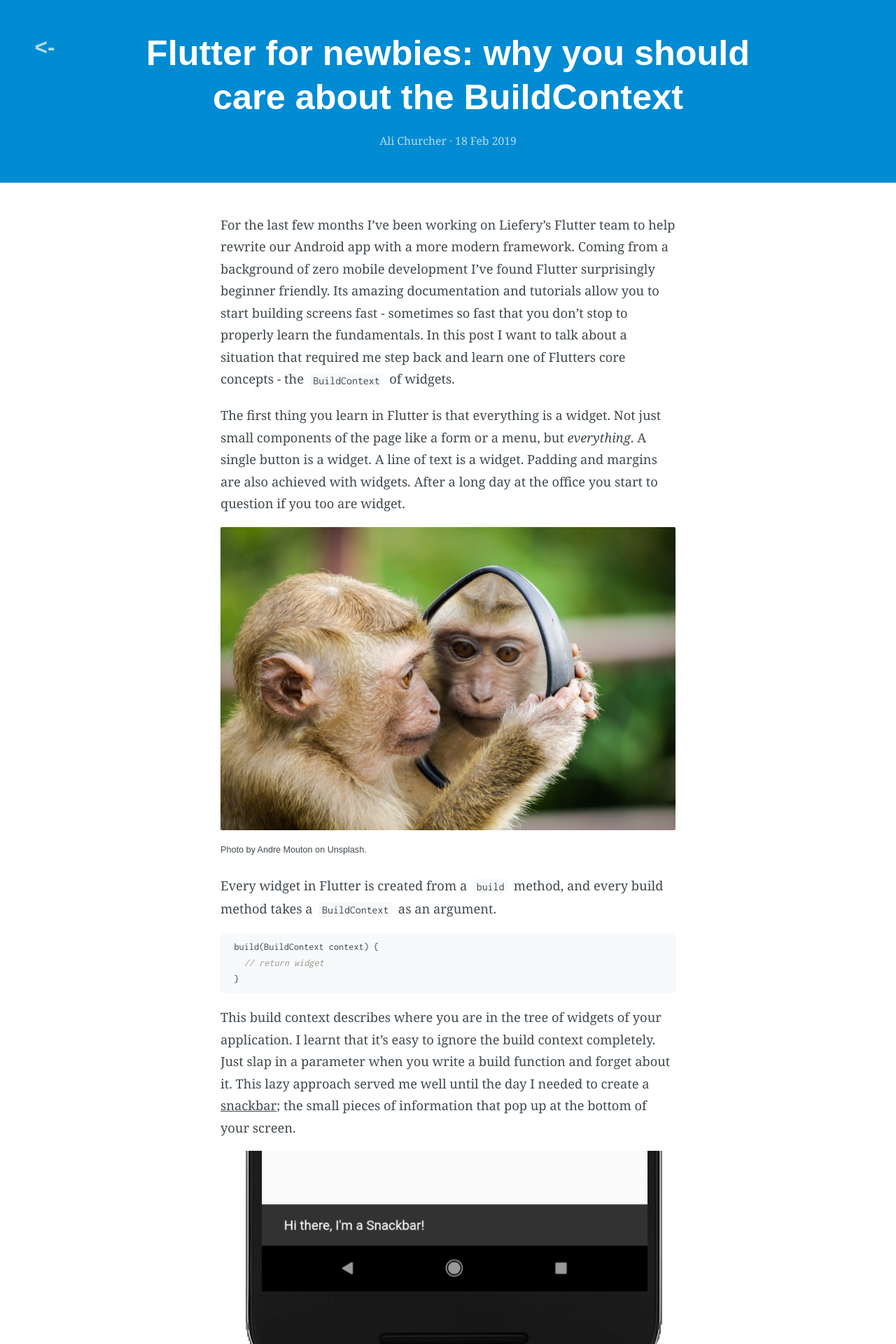
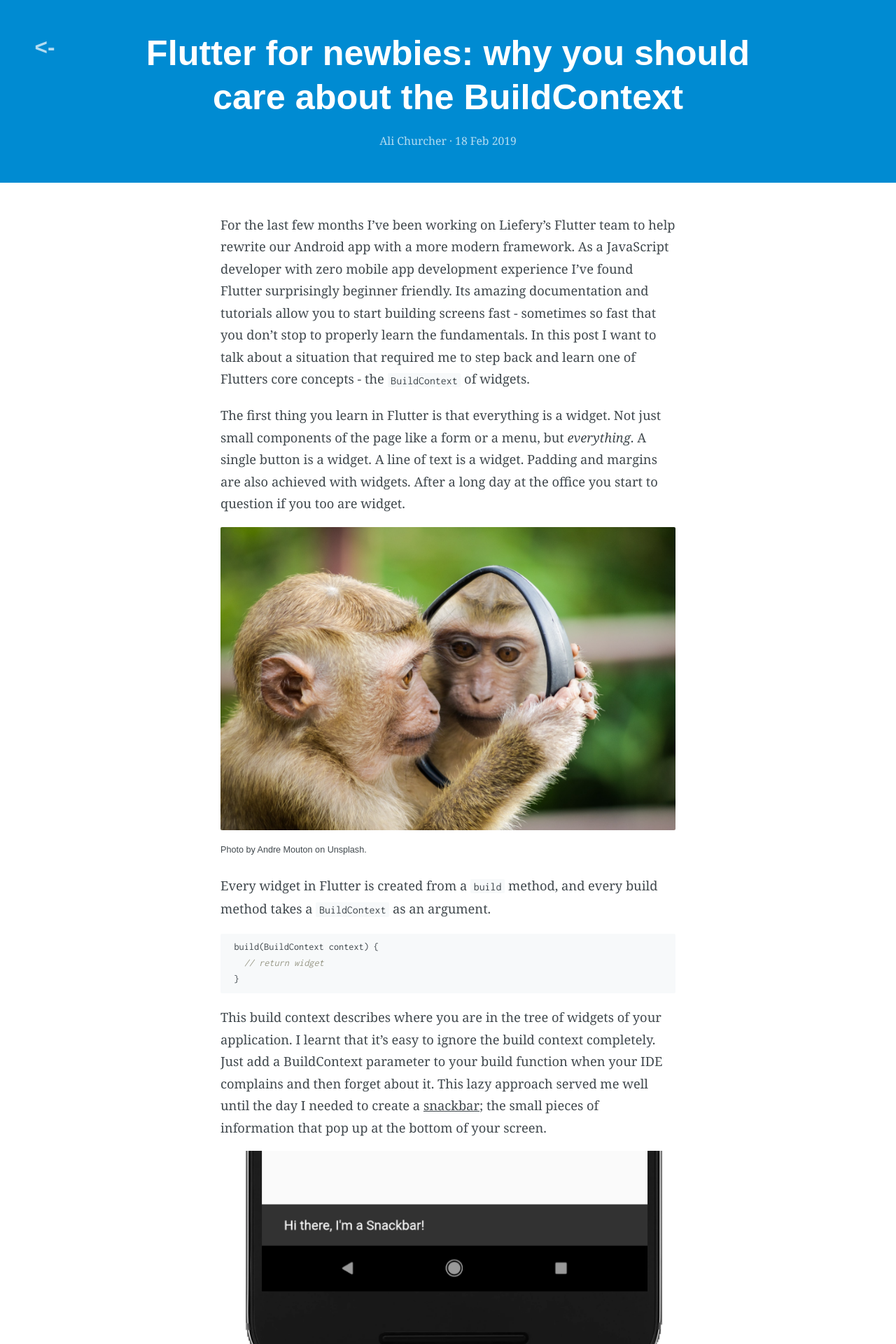
Before and after one commit to liefery-it-legacy/blog, a Jekyll site: the page built from _posts/2019-02-20-flutter-for-newbies-why-you-should-care-about-the-build-context.md, in a window 1280 px wide. Shown: the top 1920 px of the page at 70% size. Built offline with Jekyll 4.4.1, drawn with Linux system fonts in a browser that asks for light colours; some web fonts are replaced; comment, search, counter and statistics services are not loaded; some of the changed text lies outside the part shown.

Commit message:
Adam feedback. JS background, typos, code clarity

````diff
--- a/_posts/2019-02-20-flutter-for-newbies-why-you-should-care-about-the-build-context.md
+++ b/_posts/2019-02-20-flutter-for-newbies-why-you-should-care-about-the-build-context.md
@@ -7,8 +7,8 @@ tags: flutter snackbar scaffold of buildcontext dart
 excerpt: "In this post I want to talk about a situation that required me step back and learn one of Flutter's core concepts - the BuildContext of Widgets."
 ---
 
-For the last few months I've been working on Liefery's Flutter team to help rewrite our Android app with a more modern framework. Coming from a background of zero mobile development I've found Flutter surprisingly beginner friendly. Its amazing documentation and tutorials allow you to start building screens fast - sometimes so fast that you don't stop to properly learn the fundamentals.
-In this post I want to talk about a situation that required me step back and learn one of Flutters core concepts - the `BuildContext` of widgets.
+For the last few months I've been working on Liefery's Flutter team to help rewrite our Android app with a more modern framework. As a JavaScript developer with zero mobile app development experience I've found Flutter surprisingly beginner friendly. Its amazing documentation and tutorials allow you to start building screens fast - sometimes so fast that you don't stop to properly learn the fundamentals.
+In this post I want to talk about a situation that required me to step back and learn one of Flutters core concepts - the `BuildContext` of widgets.
 
  The first thing you learn in Flutter is that everything is a widget. Not just small components of the page like a form or a menu, but _everything_. A single button is a widget. A line of text is a widget. Padding and margins are also achieved with widgets. After a long day at the office you start to question if you too are widget.
 
@@ -22,7 +22,7 @@ Every widget in Flutter is created from a `build` method, and every build method
    // return widget
  }
 ```
-This build context describes where you are in the tree of widgets of your application.  I learnt that it's easy to ignore the build context completely. Just slap in a parameter when you write a build function and forget about it. This lazy approach served me well until the day I needed to create a [snackbar](https://material.io/design/components/snackbars.html); the small pieces of information that pop up at the bottom of your screen.
+This build context describes where you are in the tree of widgets of your application.  I learnt that it's easy to ignore the build context completely. Just add a BuildContext parameter to your build function when your IDE complains and then forget about it. This lazy approach served me well until the day I needed to create a [snackbar](https://material.io/design/components/snackbars.html); the small pieces of information that pop up at the bottom of your screen.
 
 ![snackbar popup dialog on a phone](/images/posts/flutter/snackbar_bottom_only.png)
 
@@ -37,7 +37,6 @@ A snackbar is simple to create:
 mySnackBar = SnackBar(content: "Saving all changes...")
 ```
 (Note that you can omit the `new` keyword when calling constructors such as `SnackBar()` in the Dart language).
-
 
 `mySnackBar` is now created but not visible. To display it on the screen we must use `Scaffold`.  A scaffold is the way to display [Material](https://flutter.io/docs/development/ui/widgets/material) elements such as the [app bar](https://docs.flutter.io/flutter/material/AppBar-class.html) (the top bar on the screen), body, or snackbars.
 Different screens each have their own scaffold where they display different information into the body or app bar.
@@ -62,8 +61,7 @@ class MyDocumentsScreen extends StatelessWidget {
       ),
       body: RaisedButton(
         child: Text("Save all"),
-        onPressed: () => Scaffold.of(context)
-            .showSnackBar(mySnackBar),
+        onPressed: () => Scaffold.of(context).showSnackBar(mySnackBar),
       ),
     );
   }
@@ -84,18 +82,20 @@ To find out what went wrong we need to know what this `of()` function really doe
 
 ## Of
 
-  `Scaffold.of(context)`  says "From the given build context, return the nearest scaffold".
+  `Scaffold.of(context)`  says "From the given build context, return the nearest ancestor scaffold".
 The `of` method can be used in many places in Flutter for example `Theme.of(context)` takes the supplied context and returns the nearest theme.
 
 The line of code that caused the failure:
 ```dart
-Scaffold.of(context).showSnackBar(myCoolSnackBar)
+Scaffold.of(context).showSnackBar(mySnackBar)
 ```
 says “Go and find me the nearest scaffold to the given build context and then display myCoolSnackBar inside it."
 So why did the error say that there was no scaffold in the given build context, even though we created a scaffold in the code block above?
 
 ## BuildContext
 
+
+>A handle to the location of a widget in the widget tree.
 
 >Each widget has its own BuildContext, which becomes the parent of the widget returned by the StatelessWidget.build.
 
@@ -122,6 +122,9 @@ Luckily Flutter has just the tool for creating a new build context. It is called
 >A platonic widget that calls a closure to obtain its child widget.
 
 let's enclose the body code in a builder to create a new context:
+```Dart
+mySnackBar = SnackBar(content: "Saving all changes...")
+```
 ```dart
 class MyDocumentsScreen extends StatelessWidget {
    build(BuildContext context) {
--- a/_sass/_typography.scss
+++ b/_sass/_typography.scss
@@ -60,7 +60,7 @@ a {
 }
 
 code {
-  margin: 0 0.25em;
+  margin: 0;
   padding: 0.1em 0.3em;
   background: map-get($palette, lighter);
   border-radius: 2px;
````
Also changed, not shown: other parts of _posts/2019-02-20-flutter-for-newbies-why-you-should-care-about-the-build-context.md (+1 -2 lines).
